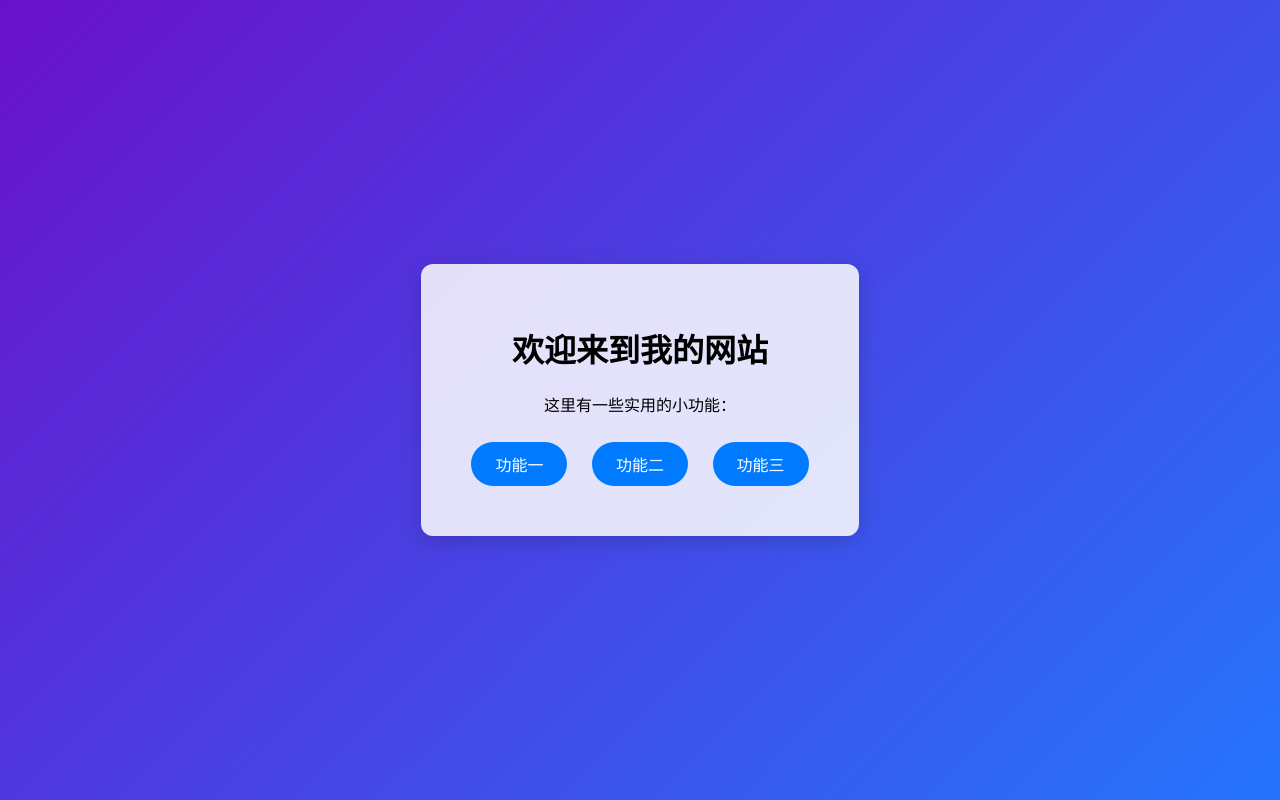
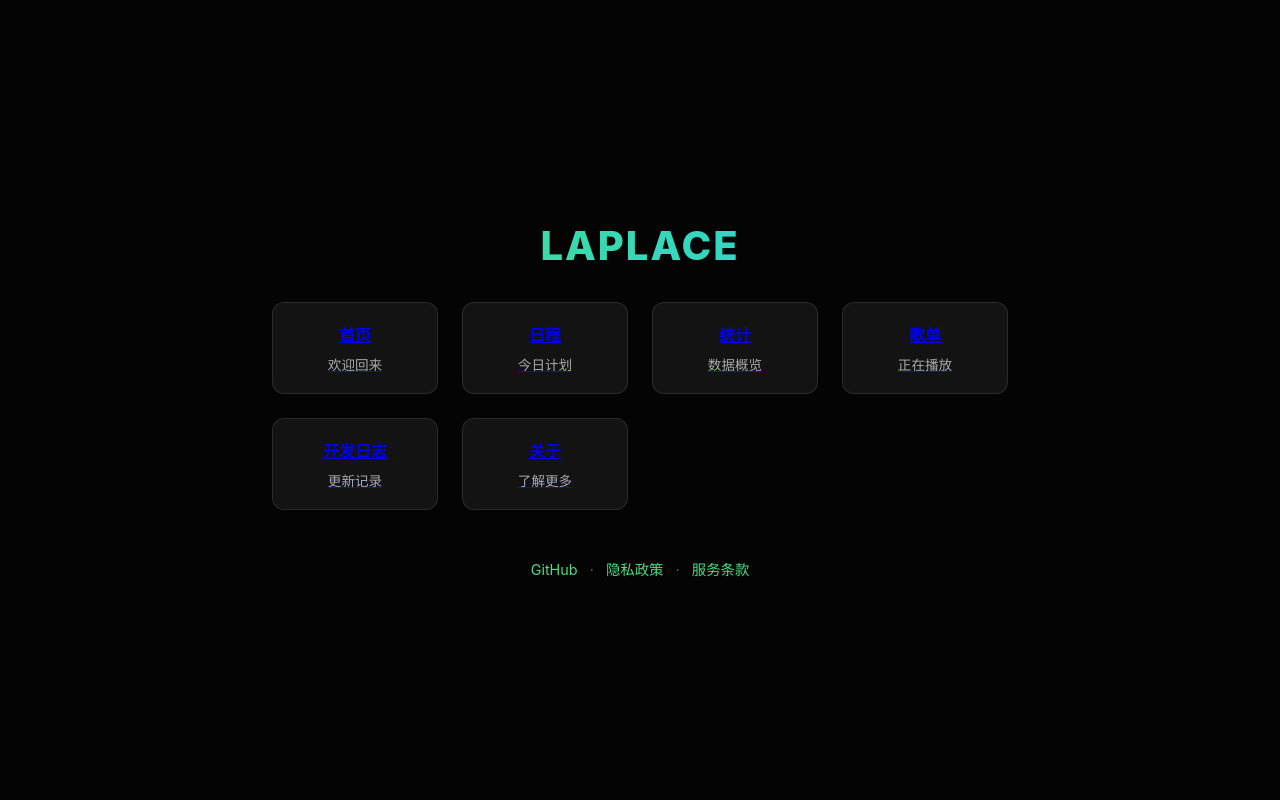
Before and after one commit to moYuShuangDaoBao/moYuShuangDaoBao.github.io, a plain HTML site: page index.html in a window 1280 px wide. Drawn offline with Linux system fonts and the light colour scheme; no server answers.

Commit message:
Add files via upload

```diff
--- a/index.html
+++ b/index.html
@@ -1,20 +1,183 @@
 <!DOCTYPE html>
 <html lang="zh-CN">
 <head>
-    <meta charset="UTF-8">
-    <title>我的简洁美观前端页面</title>
-    <link rel="stylesheet" href="styles.css">
+  <meta charset="UTF-8" />
+  <meta name="viewport" content="width=device-width, initial-scale=1.0"/>
+  <title>LAPLACE · Clone</title>
+  <style>
+    /* ===== 全局重置 ===== */
+    * {
+      margin: 0;
+      padding: 0;
+      box-sizing: border-box;
+    }
+
+    body {
+      min-height: 100vh;
+      background: #000;
+      color: #fff;
+      font-family: -apple-system, BlinkMacSystemFont, "Segoe UI", Helvetica, Arial, sans-serif;
+      display: flex;
+      justify-content: center;
+      align-items: center;
+      background-size: cover;
+      background-position: center;
+      background-attachment: fixed;
+      position: relative;
+    }
+
+    body::before {
+      content: "";
+      position: absolute;
+      top: 0;
+      left: 0;
+      width: 100%;
+      height: 100%;
+      background: rgba(0, 0, 0, 0.7);
+      z-index: -1;
+    }
+
+    /* ===== 主容器 ===== */
+    .container {
+      max-width: 800px;
+      width: 90%;
+      text-align: center;
+      padding: 2rem;
+    }
+
+    .logo {
+      font-size: 2.5rem;
+      font-weight: 800;
+      margin-bottom: 2rem;
+      letter-spacing: 2px;
+      background: linear-gradient(90deg, #4ade80, #22d3ee);
+      -webkit-background-clip: text;
+      background-clip: text;
+      color: transparent;
+    }
+
+    /* ===== 卡片网格 ===== */
+    .grid {
+      display: grid;
+      grid-template-columns: repeat(auto-fit, minmax(150px, 1fr));
+      gap: 1.5rem;
+      margin-top: 2rem;
+    }
+
+    .card {
+      background: rgba(30, 30, 30, 0.6);
+      border: 1px solid rgba(255, 255, 255, 0.1);
+      padding: 1.2rem 0.8rem;
+      border-radius: 12px;
+      transition: all 0.3s ease;
+      cursor: pointer;
+    }
+
+    .card:hover {
+      background: rgba(50, 50, 50, 0.8);
+      transform: translateY(-4px);
+      box-shadow: 0 6px 16px rgba(0, 0, 0, 0.3);
+    }
+
+    .card h3 {
+      font-size: 1rem;
+      font-weight: 600;
+      margin-bottom: 0.5rem;
+    }
+
+    .card p {
+      font-size: 0.85rem;
+      color: #aaa;
+    }
+
+    /* ===== 底部链接 ===== */
+    .footer {
+      margin-top: 3rem;
+      font-size: 0.9rem;
+      color: #666;
+    }
+
+    .footer a {
+      color: #4ade80;
+      text-decoration: none;
+      margin: 0 8px;
+    }
+
+    .footer a:hover {
+      text-decoration: underline;
+    }
+
+    /* ===== 响应式 ===== */
+    @media (max-width: 600px) {
+      .logo {
+        font-size: 2rem;
+      }
+      .grid {
+        grid-template-columns: repeat(2, 1fr);
+      }
+    }
+  </style>
 </head>
 <body>
-    <div class="content">
-        <h1>欢迎来到我的网站</h1>
-        <p>这里有一些实用的小功能：</p>
-        <div class="buttons">
-            <a href="#" class="button">功能一</a>
-            <a href="#" class="button">功能二</a>
-            <a href="#" class="button">功能三</a>
-        </div>
+  <div class="container">
+    <div class="logo">LAPLACE</div>
+
+    <div class="grid">
+      <a href="#" class="card">
+        <h3>首页</h3>
+        <p>欢迎回来</p>
+      </a>
+      <a href="#" class="card">
+        <h3>日程</h3>
+        <p>今日计划</p>
+      </a>
+      <a href="#" class="card">
+        <h3>统计</h3>
+        <p>数据概览</p>
+      </a>
+      <a href="#" class="card">
+        <h3>歌单</h3>
+        <p>正在播放</p>
+      </a>
+      <a href="#" class="card">
+        <h3>开发日志</h3>
+        <p>更新记录</p>
+      </a>
+      <a href="/about" class="card">
+        <h3>关于</h3>
+        <p>了解更多</p>
+      </a>
     </div>
-    <script src="scripts.js"></script>
+
+    <div class="footer">
+      <a href="https://github.com/moYuShuangDaoBao">GitHub</a>
+      <span>·</span>
+      <a href="#">隐私政策</a>
+      <span>·</span>
+      <a href="#">服务条款</a>
+    </div>
+  </div>
+
+  <script>
+    // 使用 Bing 每日壁纸作为背景（免费无密钥）
+    async function setBingBackground() {
+      try {
+        const res = await fetch('https://www.bing.com/HPImageArchive.aspx?format=js&idx=0&n=1&mkt=zh-CN');
+        const data = await res.json();
+        const url = 'https://www.bing.com' + data.images[0].url;
+        document.body.style.backgroundImage = `url(${url})`;
+      } catch (e) {
+        console.warn('Bing 背景加载失败，使用默认暗色背景');
+        document.body.style.background = '#0f0f0f';
+      }
+    }
+
+    // 页面加载后执行
+    if (document.readyState === 'loading') {
+      document.addEventListener('DOMContentLoaded', setBingBackground);
+    } else {
+      setBingBackground();
+    }
+  </script>
 </body>
 </html>
```
